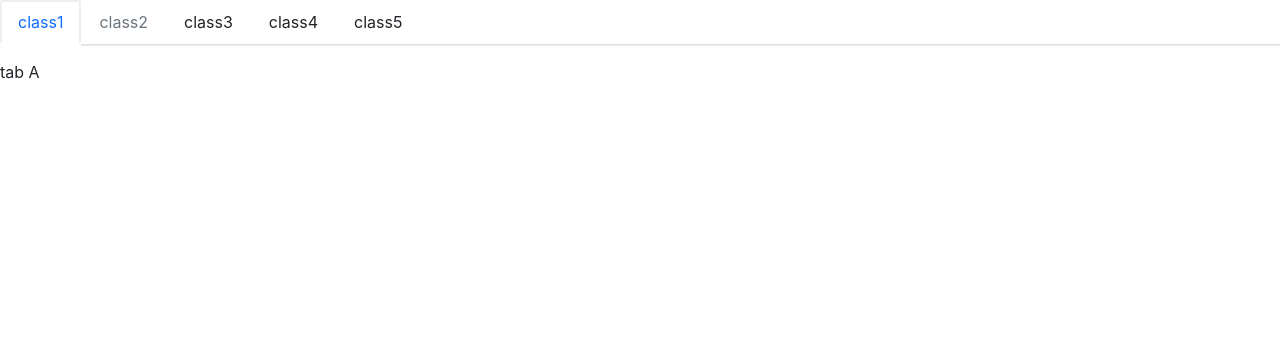
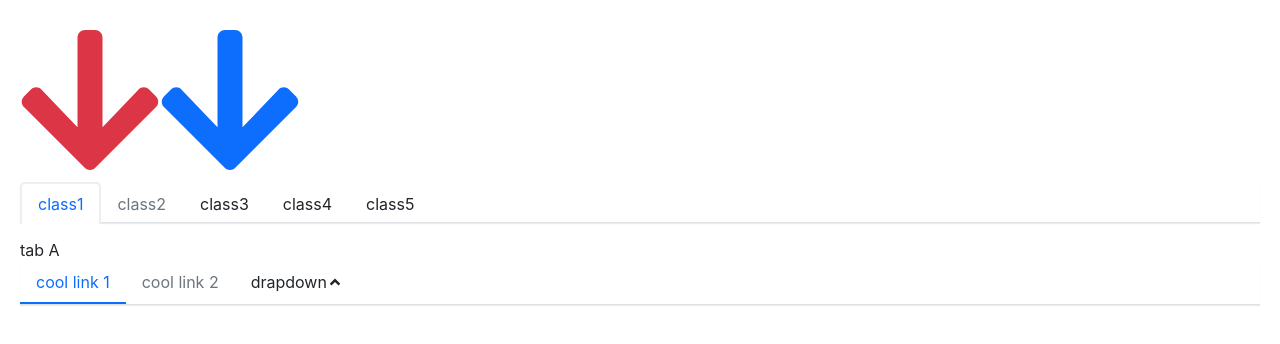
Before and after one commit to deftliang/dfish, a React (Create React App) app: page / in a window 1280 px wide. Shown: the top 344 px of the page. Built offline with nearby package versions, Linux system fonts and the light colour scheme.

Commit message:
import fontawsome

```diff
--- a/package.json
+++ b/package.json
@@ -3,6 +3,9 @@
   "version": "0.1.0",
   "private": true,
   "dependencies": {
+    "@fortawesome/fontawesome-svg-core": "^1.2.32",
+    "@fortawesome/free-solid-svg-icons": "^5.15.1",
+    "@fortawesome/react-fontawesome": "^0.1.11",
     "@testing-library/jest-dom": "^4.2.4",
     "@testing-library/react": "^9.3.2",
     "@testing-library/user-event": "^7.1.2",
--- a/src/App.tsx
+++ b/src/App.tsx
@@ -1,15 +1,22 @@
 import React from 'react'
 // import Button, { ButtonType, ButtonSize } from './components/Button/button'
 // import Alert, {AlertType} from './components/Alert/alert'
-// import Menu from './components/Menu/menu'
-// import MenuItem from './components/Menu/menuItem'
-// import SubMenu from './components/Menu/subMenu'
+import Menu from './components/Menu/menu'
+import MenuItem from './components/Menu/menuItem'
+import SubMenu from './components/Menu/subMenu'
 import Tabs from './components/Tabs/tabs'
 import TabItem from './components/Tabs/tabItem'
+import Icon from './components/Icon/icon'
+import { library } from '@fortawesome/fontawesome-svg-core'
+import { fas } from '@fortawesome/free-solid-svg-icons'
+
+library.add(fas)
 
 function App() {
   return (
-    <div className="App">
+    <div className="App" style={{padding: '20px'}}>
+      <Icon icon='arrow-down' theme='danger' size='10x'/>
+      <Icon icon='arrow-down' theme='primary' size='10x'/>
       <Tabs mode='extrude'>
         <TabItem label='class1'>tab A</TabItem>
         <TabItem label='class2' disabled>tab B</TabItem>
@@ -18,12 +25,12 @@ function App() {
         <TabItem label='class5'>tab E</TabItem>
       </Tabs>
 
-      {/* <Menu
+      <Menu
         defaultIndex='0'
         onSelect={(index) => {
           alert(index)
         }}
-        mode="vertical"
+        // mode="vertical"
         defaultOpenSubMenus={['2']}
       >
         <MenuItem>cool link 1</MenuItem>
@@ -33,7 +40,7 @@ function App() {
           <MenuItem>dropdown 2</MenuItem>
           <MenuItem>dropdown 3</MenuItem>
         </SubMenu>
-      </Menu> */}
+      </Menu>
 
       {/* <Button
         btnType={ButtonType.Danger}
--- /dev/null
+++ b/src/components/Icon/_style.scss
@@ -0,0 +1,5 @@
+@each $key, $val in $theme-colors {
+  .icon-#{$key} {
+    color: $val
+  }
+}
--- /dev/null
+++ b/src/components/Icon/icon.tsx
@@ -0,0 +1,22 @@
+import React, { useState, createContext } from 'react'
+import classNames from 'classnames'
+import { FontAwesomeIcon, FontAwesomeIconProps } from '@fortawesome/react-fontawesome'
+
+export type ThemeProps = 'primary' | 'secondary' | 'success' | 'info' | 'warning' | 'danger' | 'light' | 'dark'
+
+export interface IconProps extends FontAwesomeIconProps {
+  theme?: ThemeProps
+}
+
+const Icon: React.FC<IconProps> = (props) => {
+  // icon-primary
+  const { className, theme, ...restProps} = props
+  const classes = classNames('df-icon', className, {
+    [`icon-${theme}`]: theme
+  })
+  return (
+    <FontAwesomeIcon className={classes} {...restProps} />
+  )
+}
+
+export default Icon
--- a/src/components/Menu/subMenu.tsx
+++ b/src/components/Menu/subMenu.tsx
@@ -2,6 +2,7 @@ import React, { useState, useContext, FunctionComponentElement } from 'react'
 import classNames from 'classnames'
 import { MenuContext } from './menu'
 import { MenuItemProps } from './menuItem'
+import Icon from '../Icon/icon'
 
 export interface SubMenuProps {
   index?: string
@@ -58,6 +59,7 @@ const SubMenu: React.FC<SubMenuProps> = ({index, title, children, className}) =>
     <li key={index} className={classes} {...hoverEvents}>
       <div className="submenu-title" {...clickEvents}>
         {title}
+        {context.mode === 'vertical' ? '' : <Icon icon="angle-up" className="arrow-icon" />}
       </div>
       {renderChildren()}
     </li>
--- a/src/components/Tabs/style.scss
+++ b/src/components/Tabs/_style.scss
@@ -7,10 +7,17 @@
   border-bottom: $menu-border-width solid $menu-border-color;
   box-shadow: $menu-box-shadow;
   >.tab-item {
+    // position: relative;
+    // border: 2px solid transparent;
+    // border-bottom: none;
+    // bottom: -2px;
     padding: $menu-item-padding-y $menu-item-padding-x;
     cursor: pointer;
     transition: $menu-transition;
-    border: 2px solid #fff;
+    // 合并 border
+    &:nth-child(n+2) {
+      margin-left: -2px;
+    }
     &:hover, &:focus {
       text-decoration: none;
     }
@@ -33,11 +40,16 @@
 }
 .tabs-extrude {
   .tab-item {
+    position: relative;
+    border: 2px solid transparent;
+    border-bottom: none;
+    bottom: -2px;
     &.is-active, &:hover {
       border: 2px solid #eee;
-      border-bottom: 2px solid #fff;
-      border-radius: 3px;
-      box-shadow: 0 3px 0 0px #fff;
+      border-bottom: none;
+      background: #fff;
+      border-radius: 5px 5px 0 0;
+      box-shadow: 0 2px 0 0px #fff;
       z-index: 3;
     }
   }
--- a/src/styles/index.scss
+++ b/src/styles/index.scss
@@ -20,10 +20,10 @@
 @import "../components/Menu/style.scss";
 
 // tabs
-@import "../components/Tabs/style.scss"
+@import "../components/Tabs/style.scss";
 
 // icon
-// @import "../components/Icon/style";
+@import "../components/Icon/style.scss";
 
 //input
 // @import "../components/Input/style";
```
Also changed, not shown: src/components/Alert/_style.scss (renamed from src/components/Alert/style.scss), src/components/Button/_style.scss (renamed from src/components/Button/style.scss), src/components/Menu/_style.scss (renamed from src/components/Menu/style.scss).
